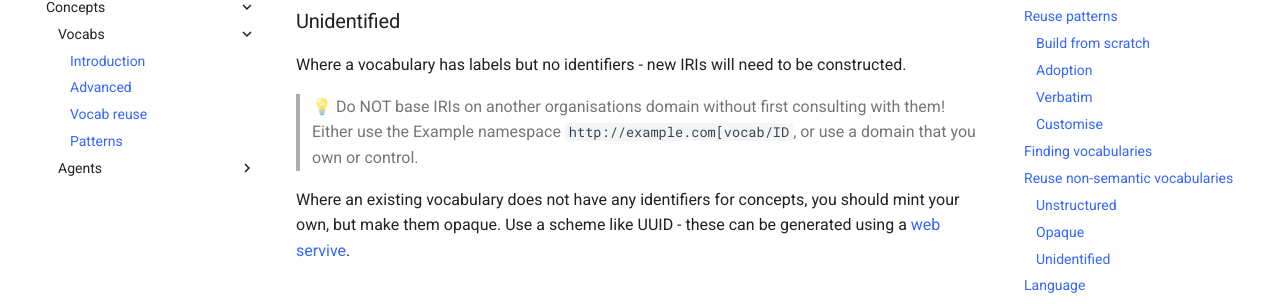
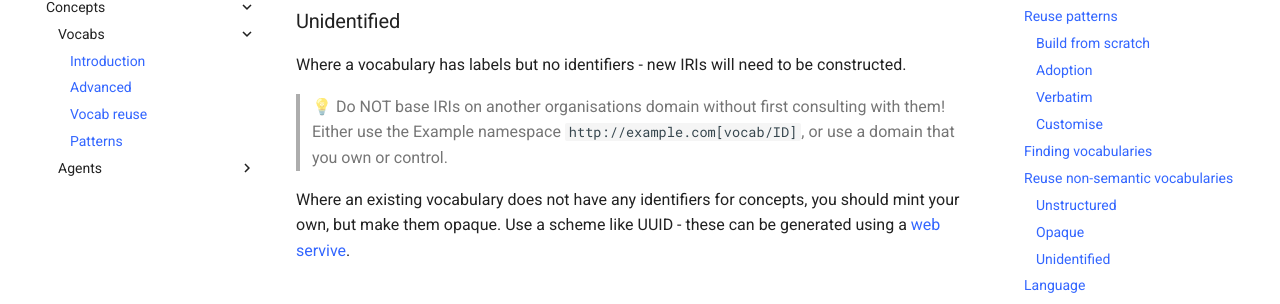
Before and after one commit to Kurrawong/docs, an MkDocs documentation site: the page built from docs/concepts/vocabs/vocab-reuse.md, in a window 1280 px wide and 900 px high, scrolled down 4200 px. Shown: the part 137-441 px from the top of the window. Built offline with MkDocs 1.6.1 and Material for MkDocs 9.7.7, drawn with Linux system fonts in a browser that asks for light colours.

```diff
--- a/docs/concepts/vocabs/vocab-reuse.md
+++ b/docs/concepts/vocabs/vocab-reuse.md
@@ -127,7 +127,7 @@ Furthermore, retain the identifier as a `skos:notation`:
 ### Unidentified
 Where a vocabulary has labels but no identifiers - new IRIs will need to be constructed.
 
-> 💡 Do NOT base IRIs on another organisations domain without first consulting with them! Either use the Example namespace `http://example.com[vocab/ID`, or use a domain that you own or control.
+> 💡 Do NOT base IRIs on another organisations domain without first consulting with them! Either use the Example namespace `http://example.com[vocab/ID]`, or use a domain that you own or control.
 
 Where an existing vocabulary does not have any identifiers for concepts, you should mint your own, but make them opaque. Use a scheme like UUID - these can be generated using a [web servive](https://www.uuidgenerator.net).
 
```
